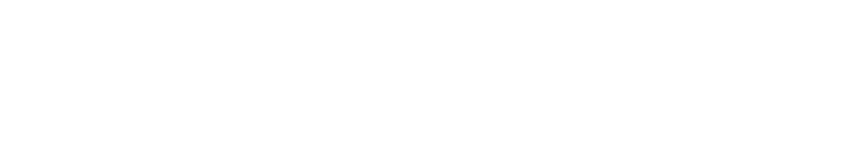
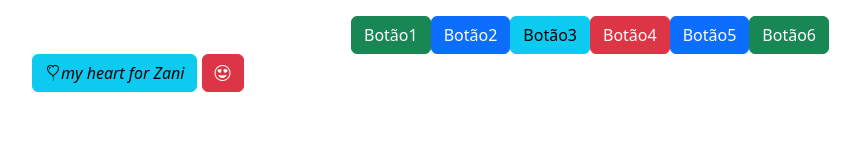
Before and after one commit to danidani1907/Bootstrap_Intro_Dani, a plain HTML site: page Bootstrap_Intro_ALUNO/ex3_botoes/ex3.html in a window 1280 px wide. Shown: the whole page, without its empty margins (50-910 px from the left). Drawn offline with nearby package versions, Linux system fonts and the light colour scheme.

Commit message:
botão com bootstrap

```diff
--- a/Bootstrap_Intro_ALUNO/ex3_botoes/ex3.html
+++ b/Bootstrap_Intro_ALUNO/ex3_botoes/ex3.html
@@ -13,10 +13,31 @@
 
 </head>
 <body>
+    <!-- 1ª Digitação (Aqui) -->
+     <div class="container d-flex justify-content-center mt-3">
+        <button class="btn btn-success">Botão1</button>
 
+        <button class="btn btn-primary">Botão2</button>
 
-    <!-- 1ª Digitação (Aqui) -->
+        <button class="btn btn-info">Botão3</button>
 
+        <button class="btn btn-danger">Botão4</button>
+
+        <button class="btn btn-primary">Botão5</button>
+
+        <button class="btn btn-success">Botão6</button>
+     </div>
+
+     <div class="container">
+        <!-- botão com item -->
+         <button class="btn btn-info">
+            <i class="bi bi-balloon-heart">my heart for Zani</i>
+         </button>
+         <button class="btn btn-danger">
+            <i class="bi bi-emoji-heart-eyes"></i>
+         </button>
+
+     </div>
 
     <script src="https://cdn.jsdelivr.net/npm/bootstrap@5.3.0/dist/js/bootstrap.bundle.min.js"></script>
 </body>
```
Also changed, not shown: Bootstrap_Intro_ALUNO/ex2_sistema-grid/ex2.html (+2 -2 lines).
